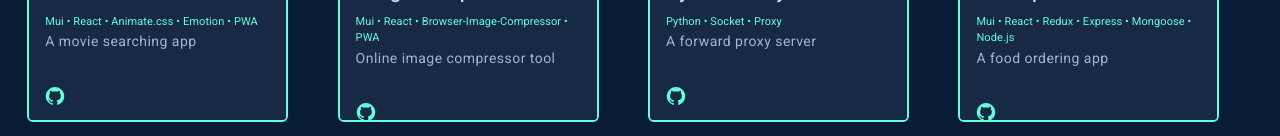
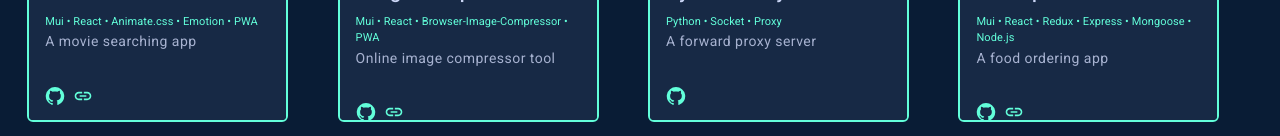
Before and after one commit to anapeksha/Portfolio, a React (Create React App) app: page / in a window 1280 px wide. Shown: the part 780-916 px from the top of the page. Built offline with nearby package versions, Linux system fonts and the light colour scheme.

Commit message:
url added for sites

```diff
--- a/package.json
+++ b/package.json
@@ -13,7 +13,6 @@
 		"@types/react": "^18.0.0",
 		"@types/react-dom": "^18.0.0",
 		"animate.css": "^4.1.1",
-		"copyfiles": "^2.4.1",
 		"framer-motion": "^7.3.6",
 		"react": "^18.2.0",
 		"react-dom": "^18.2.0",
@@ -54,6 +53,7 @@
 		"@testing-library/react": "^13.0.0",
 		"@testing-library/user-event": "^13.2.1",
 		"@types/jest": "^27.0.1",
-		"gh-pages": "^4.0.0"
+		"gh-pages": "^4.0.0",
+		"copyfiles": "^2.4.1"
 	}
 }
--- a/src/components/BasicGrid.tsx
+++ b/src/components/BasicGrid.tsx
@@ -19,6 +19,7 @@ const BasicGrid: React.FC<IGridProps> = (props) => {
 								title={d.title}
 								description={d.description}
 								githubUrl={d.githubUrl}
+								url={d.url}
 								techs={d.techs}
 							/>
 						</Grid>
--- a/src/components/Cards.tsx
+++ b/src/components/Cards.tsx
@@ -1,5 +1,6 @@
 import FolderIcon from "@mui/icons-material/FolderRounded";
 import GitHubIcon from "@mui/icons-material/GitHub";
+import LinkIcon from "@mui/icons-material/Link";
 import {
 	Box,
 	Card,
@@ -54,9 +55,16 @@ const Cards: React.FC<ICardProps> = (props) => {
 				<CardActions>
 					<motion.div whileHover={{ scale: 0.8 }}>
 						<IconButton href={props.githubUrl} target="_blank">
-							<GitHubIcon fontSize="small" sx={{ color: "#62ffda" }} />
+							<GitHubIcon fontSize="small" color="secondary" />
 						</IconButton>
 					</motion.div>
+					{props.url !== "" ? (
+						<motion.div whileHover={{ scale: 0.8 }}>
+							<IconButton href={props.url} target="_blank">
+								<LinkIcon fontSize="small" color="secondary" sx={{ ml: -2 }} />
+							</IconButton>
+						</motion.div>
+					) : null}
 				</CardActions>
 			</Card>
 		</motion.div>
--- a/src/interfaces/ICardProps.ts
+++ b/src/interfaces/ICardProps.ts
@@ -2,6 +2,7 @@ interface ICardProps {
 	title: string;
 	description: string;
 	githubUrl: string;
+	url: string;
 	techs: Array<string>;
 }
 
--- a/src/pages/Work.tsx
+++ b/src/pages/Work.tsx
@@ -1,35 +1,39 @@
 import BasicGrid from "../components/BasicGrid";
 
-const Work: React.FC = () => {
 const gridProps = [
 	{
 		title: "Finderbar",
 		description: "A movie searching app",
 		githubUrl: "https://github.com/anapeksha/finderbar",
+		url: "https://anapeksha.github.io/Finderbar",
 		techs: ["Mui", "React", "Animate.css", "Emotion", "PWA"],
 	},
 	{
 		title: "Image Compressor",
 		description: "Online image compressor tool",
 		githubUrl: "https://github.com/anapeksha/image-compressor",
+		url: "https://anapeksha.github.io/image-compressor",
 		techs: ["Mui", "React", "Browser-Image-Compressor", "PWA"],
 	},
 	{
 		title: "Python Proxy Server",
 		description: "A forward proxy server",
 		githubUrl: "https://github.com/anapeksha/python-proxy-server",
+		url: "",
 		techs: ["Python", "Socket", "Proxy"],
 	},
 	{
 		title: "Foodzpah",
 		description: "A food ordering app",
 		githubUrl: "https://github.com/anapeksha/foodzpah-frontend",
+		url: "https://anapeksha.github.io/foodzpah-frontend",
 		techs: ["Mui", "React", "Redux", "Express", "Mongoose", "Node.js"],
 	},
 	{
 		title: "Pages",
 		description: "A simple notes taking app",
 		githubUrl: "https://github.com/anapeksha/pages",
+		url: "https://anapeksha.github.io/Pages",
 		techs: [
 			"Mui",
 			"React",
@@ -44,10 +48,12 @@ const Work: React.FC = () => {
 		title: "Password Generator",
 		description: "Generate random passwords",
 		githubUrl: "https://github.com/anapeksha/password-generator-frontend",
+		url: "https://anapeksha.github.io/password-generator-frontend",
 		techs: ["Mui", "React", "Express", "Crypto"],
 	},
 ];
 
+const Work: React.FC = () => {
 	return (
 		<div id="work">
 			<BasicGrid data={gridProps} />
```
Lines whose indentation alone changed are shown as unchanged.
